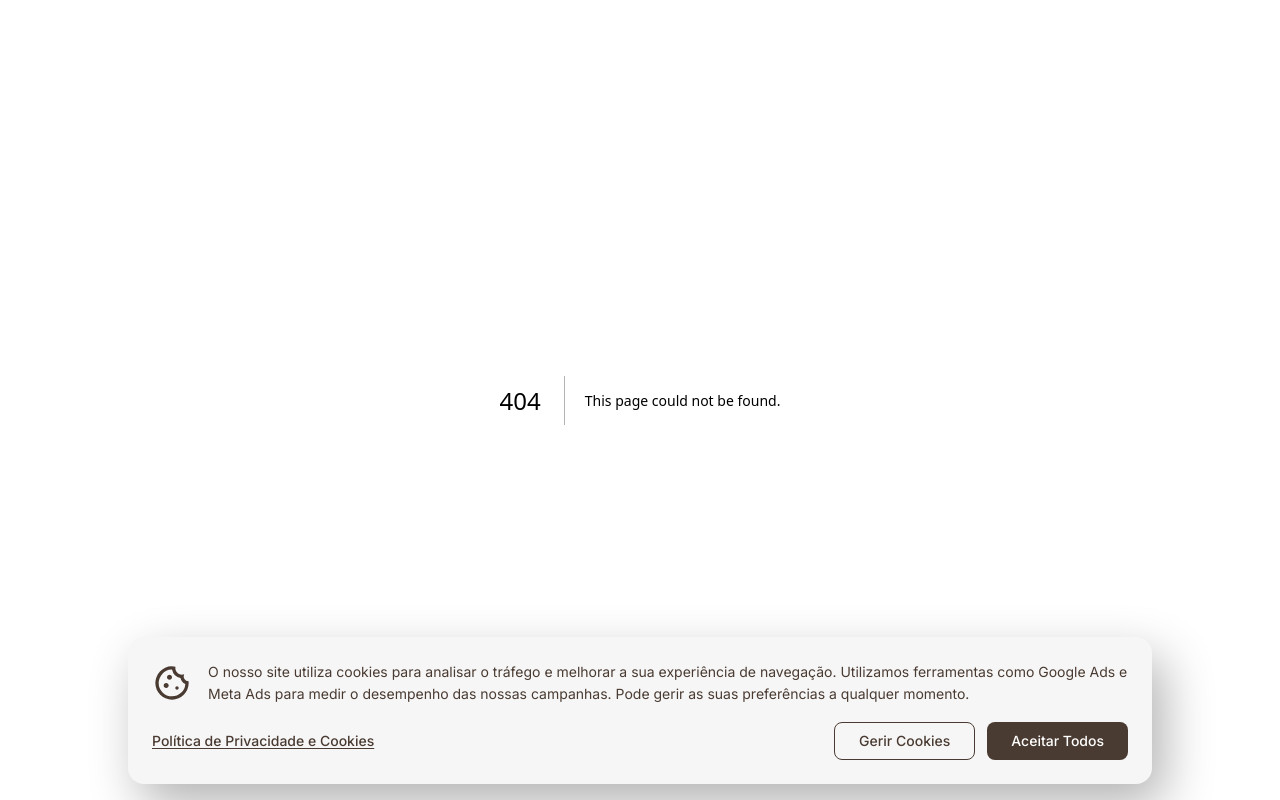
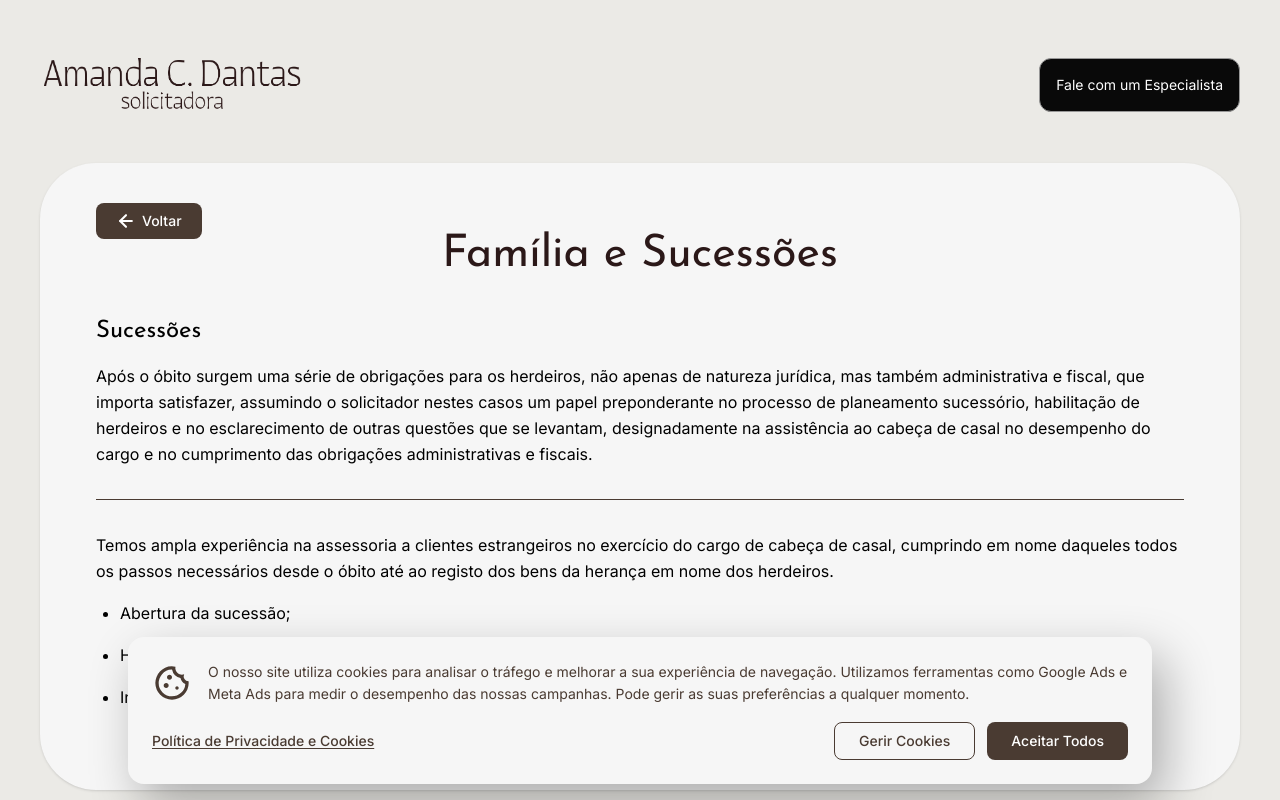
Before and after one commit to mateusabreucn/nacionalidade-portuguesa, a Next.js app: page /familia-sucessoes in a window 1280 px wide. Before the commit this address had no page. Shown: the top 800 px of the page. Built offline with nearby package versions, Linux system fonts and the light colour scheme.

Commit message:
feat: criação da página de serviços de familia e sucessões

```diff
--- /dev/null
+++ b/app/components/FamiliaSucessoes/Content.tsx
@@ -0,0 +1,40 @@
+import CardBranco from "../CardBranco";
+
+export default function FamiliaSucessoesContent() {
+  const sectionTitleClass = "font-josefin text-xl md:text-2xl mt-8 mb-4";
+  const paragraphClass = "text-base leading-relaxed mb-4";
+  const listClass = "list-disc pl-6 space-y-2 mb-4";
+  const separatorClass = "my-8 border-border-accent";
+
+  return (
+    <CardBranco titulo="Família e Sucessões" showBackButton>
+      <div className="text-font-secondary text-left mx-auto max-w-4xl">
+        <h3 className={sectionTitleClass}>Sucessões</h3>
+        <p className={paragraphClass}>
+          Após o óbito surgem uma série de obrigações para os herdeiros, não
+          apenas de natureza jurídica, mas também administrativa e fiscal, que
+          importa satisfazer, assumindo o solicitador nestes casos um papel
+          preponderante no processo de planeamento sucessório, habilitação de
+          herdeiros e no esclarecimento de outras questões que se levantam,
+          designadamente na assistência ao cabeça de casal no desempenho do
+          cargo e no cumprimento das obrigações administrativas e fiscais.
+        </p>
+
+        <hr className={separatorClass} />
+
+        <p className={paragraphClass}>
+          Temos ampla experiência na assessoria a clientes estrangeiros no
+          exercício do cargo de cabeça de casal, cumprindo em nome daqueles
+          todos os passos necessários desde o óbito até ao registo dos bens da
+          herança em nome dos herdeiros.
+        </p>
+
+        <ul className={listClass}>
+          <li className={paragraphClass}>Abertura da sucessão;</li>
+          <li className={paragraphClass}>Herança;</li>
+          <li className={paragraphClass}>Inventário e partilhas.</li>
+        </ul>
+      </div>
+    </CardBranco>
+  );
+}
--- /dev/null
+++ b/app/familia-sucessoes/page.tsx
@@ -0,0 +1,23 @@
+import Header from "../Header";
+import Footer from "../Footer";
+import FamiliaSucessoesContent from "../components/FamiliaSucessoes/Content";
+
+export default function FamiliaSucessoesPage() {
+  return (
+    <div
+      className="
+        flex flex-col
+        p-6 md:p-10
+        min-h-screen max-w-screen-2xl
+        mx-auto
+        bg-bg-primary
+      "
+    >
+      <Header showNavLinks={false} />
+      <main>
+        <FamiliaSucessoesContent />
+      </main>
+      <Footer />
+    </div>
+  );
+}
```
